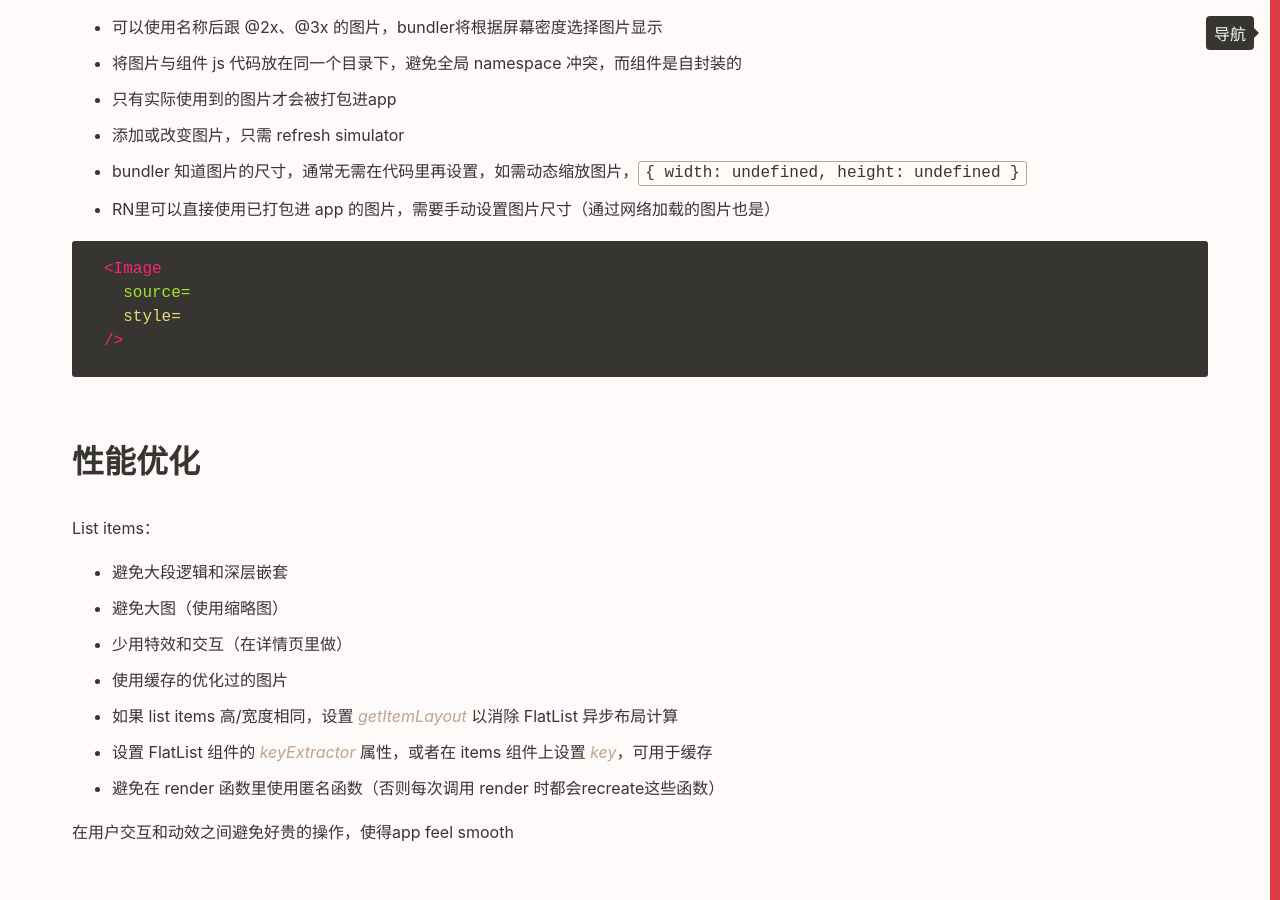
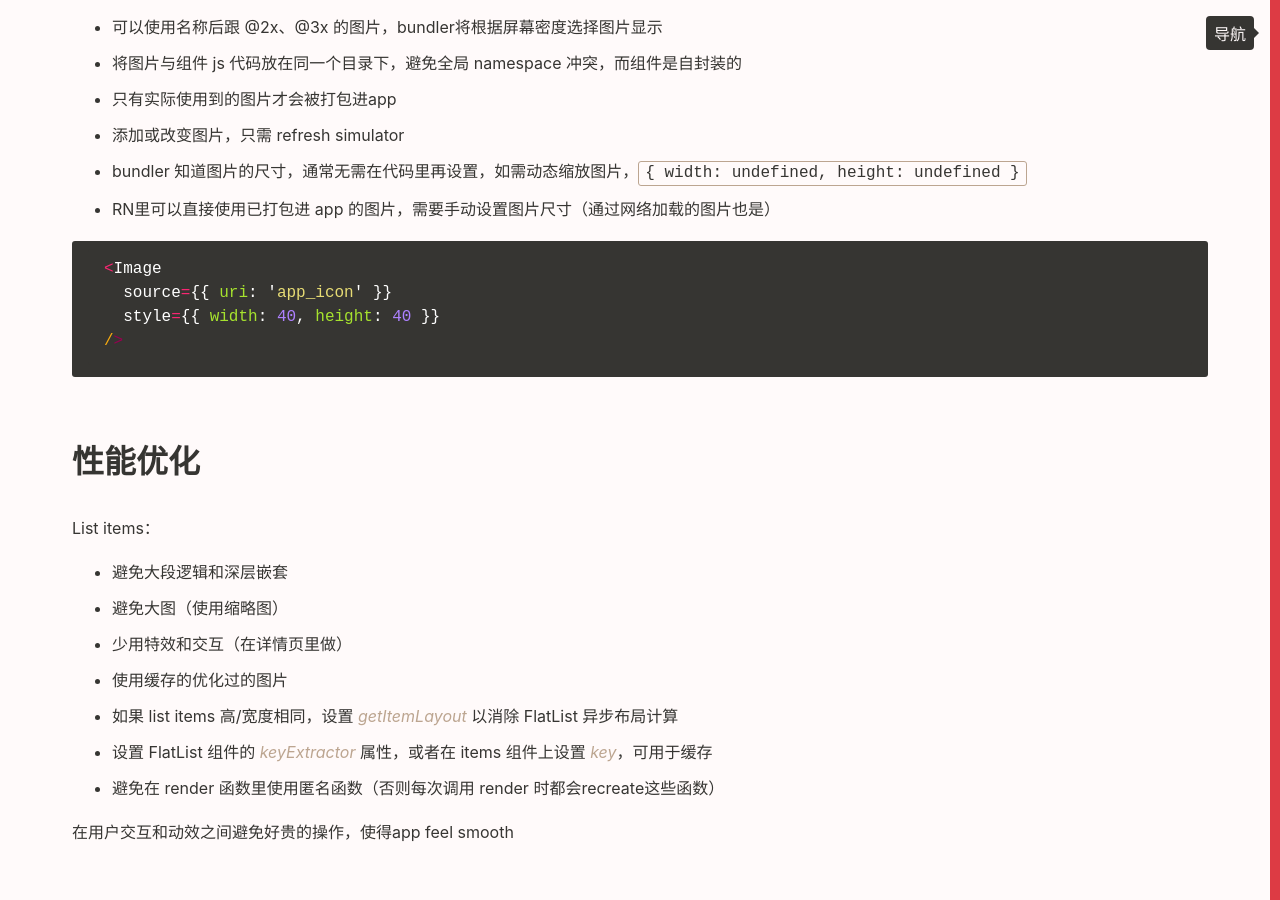
Before and after one commit to Vivi-wu/dive-into-web, a Jekyll site: the page built from _posts/2020-09-26-React-Native.markdown, in a window 1280 px wide and 900 px high, scrolled down 2126 px. Built offline with Jekyll 4.4.1, drawn with Linux system fonts in a browser that asks for light colours.

Commit message:
add more splitor，解决GitHub pages build failed
- ref:https://shopify.github.io/liquid/tags/template/
The tag javascript Expected end_of_string but found colon in "{{ width: 40, height: 40 }}" in _posts/2020-09-26-React-Native.markdown

Liquid Exception: Liquid syntax error ( is not a recognized Liquid tag.

````diff
--- a/_posts/2020-09-26-React-Native.markdown
+++ b/_posts/2020-09-26-React-Native.markdown
@@ -7,6 +7,8 @@ category: JavaScript
 2.模拟器里开启 Remote JS Debugging，在默认浏览器里新开tab（React Native Debugger），在开发者工具里就可以看到 console 输出了
 3.使用 xcode 打开 ios 项目，等待扫描项目文件结束（时间长短与项目代码量有关）选择一个模拟器。在 RN 项目根目录下，新建 ios 文件夹，将 ios 项目代码移动到此文件夹中。启动 RN 项目，xcode 中点运行，将自动打开模拟器中的 app
 4.使用 simulator 打包编译过一次 app 后，下次可直接打开 simulator。注意：记住打包时所选的系统版本和机型，再次打开 simulator -》File -》Open Simulator-》iOS 14.2 -》iPhone 8
+
+<!--more-->
 
 ## 第一个 RN 应用
 
@@ -81,12 +83,14 @@ react-devtools
 + bundler 知道图片的尺寸，通常无需在代码里再设置，如需动态缩放图片，`{ width: undefined, height: undefined }`
 + RN里可以直接使用已打包进 app 的图片，需要手动设置图片尺寸（通过网络加载的图片也是）
 
-```html
+{% raw %}
+```js
 <Image
   source={{ uri: 'app_icon' }}
   style={{ width: 40, height: 40 }}
 />
 ```
+{% endraw %}
 
 ## 性能优化
 
````
